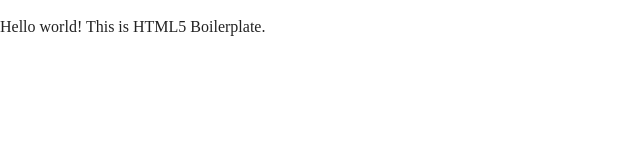
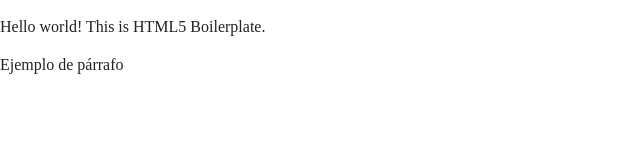
Before and after one commit to josandreu/html5-boilerplate_v6.0.1-2, a plain HTML site: page index.html in a window 1280 px wide. Shown: the whole page, without its empty margins (0-640 px from the left). Drawn offline with nearby package versions, Linux system fonts and the light colour scheme.

Commit message:
Cambio del index.html

```diff
--- a/index.html
+++ b/index.html
@@ -1,5 +1,6 @@
 <!doctype html>
 <html class="no-js" lang="">
+
 <head>
     <meta charset="utf-8">
     <meta http-equiv="x-ua-compatible" content="ie=edge">
@@ -14,6 +15,7 @@
     <link rel="stylesheet" href="css/normalize.css">
     <link rel="stylesheet" href="css/main.css">
 </head>
+
 <body>
     <!--[if lte IE 9]>
             <p class="browserupgrade">You are using an <strong>outdated</strong> browser. Please <a href="https://browsehappy.com/">upgrade your browser</a> to improve your experience and security.</p>
@@ -21,17 +23,28 @@
 
     <!-- Add your site or application content here -->
     <p>Hello world! This is HTML5 Boilerplate.</p>
+    <p>Ejemplo de párrafo</p>
     <script src="js/vendor/modernizr-3.5.0.min.js"></script>
     <script src="https://code.jquery.com/jquery-3.2.1.min.js" integrity="sha256-hwg4gsxgFZhOsEEamdOYGBf13FyQuiTwlAQgxVSNgt4=" crossorigin="anonymous"></script>
-        <script>window.jQuery || document.write('<script src="js/vendor/jquery-3.2.1.min.js"><\/script>')</script>
+    <script>
+        window.jQuery || document.write('<script src="js/vendor/jquery-3.2.1.min.js"><\/script>')
+
+    </script>
     <script src="js/plugins.js"></script>
     <script src="js/main.js"></script>
 
     <!-- Google Analytics: change UA-XXXXX-Y to be your site's ID. -->
     <script>
-            window.ga=function(){ga.q.push(arguments)};ga.q=[];ga.l=+new Date;
-            ga('create','UA-XXXXX-Y','auto');ga('send','pageview')
+        window.ga = function() {
+            ga.q.push(arguments)
+        };
+        ga.q = [];
+        ga.l = +new Date;
+        ga('create', 'UA-XXXXX-Y', 'auto');
+        ga('send', 'pageview')
+
     </script>
     <script src="https://www.google-analytics.com/analytics.js" async defer></script>
 </body>
+
 </html>
```
Lines whose indentation alone changed are shown as unchanged.
